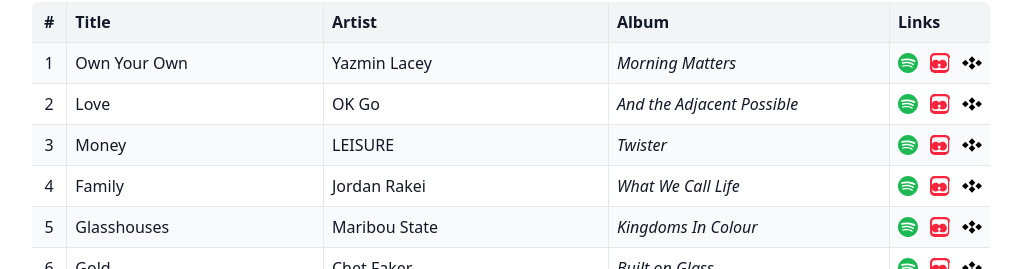
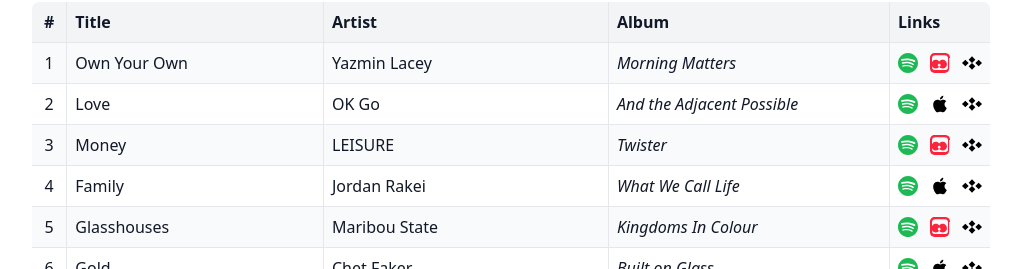
Before and after one commit to tippi-fifestarr/poem-playlist, a Next.js app: page / in a window 1280 px wide. Shown: the part 531-800 px from the top of the page, without its empty margins (129-1150 px from the left). Built offline with nearby package versions, Linux system fonts and the light colour scheme.

Commit message:
odd apples

```diff
--- a/components/PlaylistPoem.tsx
+++ b/components/PlaylistPoem.tsx
@@ -90,10 +90,18 @@
                     className="hover:opacity-70 transition-opacity"
                     title="Listen on Apple Music"
                   >
-                    <svg width="20" height="20" viewBox="0 0 24 24" fill="#FA243C">
-                      <path d="M23.997 6.124c0-.738-.065-1.47-.24-2.19-.317-1.31-1.062-2.31-2.18-3.043C21.003.517 20.373.285 19.7.164c-.517-.093-1.038-.135-1.564-.15-.04-.003-.083-.01-.124-.013H5.988c-.152.01-.303.017-.455.026C4.786.07 4.043.15 3.34.428 2.004.958 1.04 1.88.475 3.208c-.192.448-.292.925-.363 1.408-.056.392-.088.785-.1 1.18-.013.43-.024.86-.024 1.29v9.884c0 .373.014.746.024 1.12.01.394.044.786.1 1.178.071.483.171.96.363 1.408.565 1.328 1.529 2.25 2.865 2.78.703.278 1.446.358 2.193.4.152.01.303.017.455.027h11.028c.152-.01.303-.017.455-.027.747-.042 1.49-.122 2.193-.4 1.336-.53 2.3-1.452 2.865-2.78.192-.448.292-.925.363-1.408.056-.392.09-.784.1-1.178.01-.374.024-.747.024-1.12V6.124zm-2.39 10.515c-.005.264-.037.528-.08.79-.06.368-.14.73-.28 1.068-.24.584-.615 1.077-1.15 1.395-.353.21-.748.325-1.155.39-.24.04-.48.06-.723.07-.168.007-.336.012-.505.015H6.29c-.169-.003-.337-.008-.505-.015-.243-.01-.483-.03-.723-.07-.407-.065-.802-.18-1.155-.39-.535-.318-.91-.811-1.15-1.395-.14-.338-.22-.7-.28-1.068-.043-.262-.075-.526-.08-.79-.007-.211-.014-.423-.019-.634V7.21c.005-.211.012-.423.019-.634.005-.264.037-.528.08-.79.06-.368.14-.73.28-1.068.24-.584.615-1.077 1.15-1.395.353-.21.748-.325 1.155-.39.24-.04.48-.06.723-.07.168-.007.336-.012.505-.015h11.42c.169.003.337.008.505.015.243.01.483.03.723.07.407.065.802.18 1.155.39.535.318.91.811 1.15 1.395.14.338.22.7.28 1.068.043.262.075.526.08.79.007.211.014.423.019.634v9.472c-.005.211-.012.423-.019.634z"/>
-                      <path d="M18.758 9.758c-.867-.952-2.15-1.557-3.608-1.557-1.671 0-3.133.78-4.086 1.996-.953-1.216-2.415-1.996-4.086-1.996-2.86 0-5.178 2.317-5.178 5.178s2.318 5.178 5.178 5.178c1.671 0 3.133-.78 4.086-1.996.953 1.216 2.415 1.996 4.086 1.996 2.86 0 5.178-2.317 5.178-5.178 0-1.458-.605-2.741-1.57-3.621zm-7.694 6.621c-.952 0-1.724-.772-1.724-1.724s.772-1.724 1.724-1.724 1.724.772 1.724 1.724-.772 1.724-1.724 1.724z"/>
-                    </svg>
+                    {track.order % 2 === 1 ? (
+                      // Odd tracks: Apple Music app icon
+                      <svg width="20" height="20" viewBox="0 0 24 24" fill="#FA243C">
+                        <path d="M23.997 6.124c0-.738-.065-1.47-.24-2.19-.317-1.31-1.062-2.31-2.18-3.043C21.003.517 20.373.285 19.7.164c-.517-.093-1.038-.135-1.564-.15-.04-.003-.083-.01-.124-.013H5.988c-.152.01-.303.017-.455.026C4.786.07 4.043.15 3.34.428 2.004.958 1.04 1.88.475 3.208c-.192.448-.292.925-.363 1.408-.056.392-.088.785-.1 1.18-.013.43-.024.86-.024 1.29v9.884c0 .373.014.746.024 1.12.01.394.044.786.1 1.178.071.483.171.96.363 1.408.565 1.328 1.529 2.25 2.865 2.78.703.278 1.446.358 2.193.4.152.01.303.017.455.027h11.028c.152-.01.303-.017.455-.027.747-.042 1.49-.122 2.193-.4 1.336-.53 2.3-1.452 2.865-2.78.192-.448.292-.925.363-1.408.056-.392.09-.784.1-1.178.01-.374.024-.747.024-1.12V6.124zm-2.39 10.515c-.005.264-.037.528-.08.79-.06.368-.14.73-.28 1.068-.24.584-.615 1.077-1.15 1.395-.353.21-.748.325-1.155.39-.24.04-.48.06-.723.07-.168.007-.336.012-.505.015H6.29c-.169-.003-.337-.008-.505-.015-.243-.01-.483-.03-.723-.07-.407-.065-.802-.18-1.155-.39-.535-.318-.91-.811-1.15-1.395-.14-.338-.22-.7-.28-1.068-.043-.262-.075-.526-.08-.79-.007-.211-.014-.423-.019-.634V7.21c.005-.211.012-.423.019-.634.005-.264.037-.528.08-.79.06-.368.14-.73.28-1.068.24-.584.615-1.077 1.15-1.395.353-.21.748-.325 1.155-.39.24-.04.48-.06.723-.07.168-.007.336-.012.505-.015h11.42c.169.003.337.008.505.015.243.01.483.03.723.07.407.065.802.18 1.155.39.535.318.91.811 1.15 1.395.14.338.22.7.28 1.068.043.262.075.526.08.79.007.211.014.423.019.634v9.472c-.005.211-.012.423-.019.634z"/>
+                        <path d="M18.758 9.758c-.867-.952-2.15-1.557-3.608-1.557-1.671 0-3.133.78-4.086 1.996-.953-1.216-2.415-1.996-4.086-1.996-2.86 0-5.178 2.317-5.178 5.178s2.318 5.178 5.178 5.178c1.671 0 3.133-.78 4.086-1.996.953 1.216 2.415 1.996 4.086 1.996 2.86 0 5.178-2.317 5.178-5.178 0-1.458-.605-2.741-1.57-3.621zm-7.694 6.621c-.952 0-1.724-.772-1.724-1.724s.772-1.724 1.724-1.724 1.724.772 1.724 1.724-.772 1.724-1.724 1.724z"/>
+                      </svg>
+                    ) : (
+                      // Even tracks: Classic Apple logo
+                      <svg width="20" height="20" viewBox="0 0 24 24" fill="#000000">
+                        <path d="M18.71 19.5c-.83 1.24-1.71 2.45-3.05 2.47-1.34.03-1.77-.79-3.29-.79-1.53 0-2 .77-3.27.82-1.31.05-2.3-1.32-3.14-2.53C4.25 17 2.94 12.45 4.7 9.39c.87-1.52 2.43-2.48 4.12-2.51 1.28-.02 2.5.87 3.29.87.78 0 2.26-1.07 3.81-.91.65.03 2.47.26 3.64 1.98-.09.06-2.17 1.28-2.15 3.81.03 3.02 2.65 4.03 2.68 4.04-.03.07-.42 1.44-1.38 2.83M13 3.5c.73-.83 1.94-1.46 2.94-1.5.13 1.17-.34 2.35-1.04 3.19-.69.85-1.83 1.51-2.95 1.42-.15-1.15.41-2.35 1.05-3.11z"/>
+                      </svg>
+                    )}
                   </a>
                   <a
                     href={track.tidal}
```
